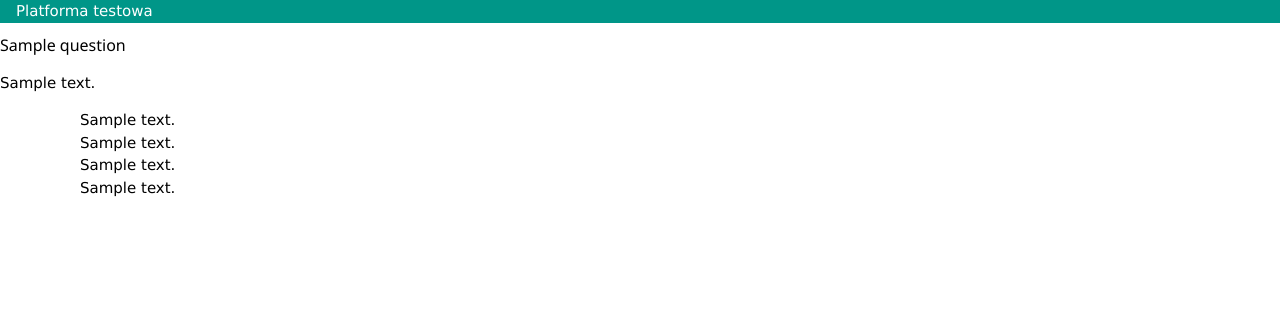
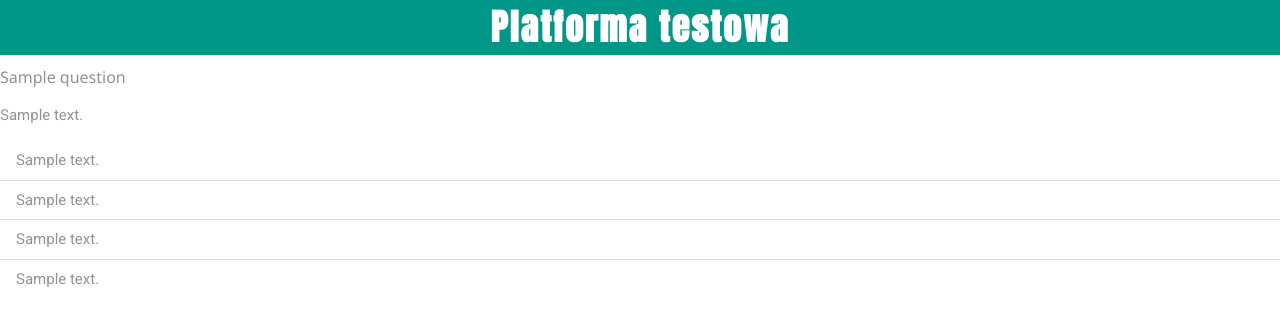
Before and after one commit to tomwiet/testcms, a Django app: template testy/templates/testy/question_list.html in a window 1280 px wide. Shown: the top 326 px of the page. Run offline with Django 3.2, Linux system fonts and the light colour scheme; the template is opened without the code that fills it: most values are stand-ins (such as "Sample title", 1, 10 or a date in 2020).

Commit message:
add some css to question list

```diff
--- a/static/css/testy.css
+++ b/static/css/testy.css
@@ -0,0 +1,25 @@
+@import url('https://fonts.googleapis.com/css?family=Roboto');
+@import url('https://fonts.googleapis.com/css?family=Anton');
+body {
+
+  font-family: 'Roboto', sans-serif;
+  color: #8e9692;
+
+}
+
+header {
+
+  font-family: 'Anton', sans-serif;
+  font-size: 36px;
+  font-weight: bold;
+  letter-spacing: 2px;
+  color: #062d1b;
+
+
+}
+
+.roboto-font {
+
+  font-family: 'Roboto', sans-serif;
+
+}
--- a/testy/templates/testy/base.html
+++ b/testy/templates/testy/base.html
@@ -13,7 +13,7 @@
 </head>
 
 <body>
-  <header class="w3-container w3-teal">Platforma testowa</header>
+  <header class="w3-container w3-teal w3-center"><span>Platforma testowa</span></header>
 
   {% block content %}
 
--- a/testy/templates/testy/question_list.html
+++ b/testy/templates/testy/question_list.html
@@ -4,12 +4,12 @@
   {% for question in questions %}
   <h6>{{question.title}}</h6>
   <p>{{ question.quest_text }}</p>
-  <ol>
-    <ul>{{question.answer1}}</ul>
-    <ul>{{question.answer2}}</ul>
-    <ul>{{question.answer3}}</ul>
-    <ul>{{question.answer4}}</ul>
-  </ol>
+  <ul class="w3-ul">
+    <li>{{question.answer1}}</li>
+    <li>{{question.answer2}}</li>
+    <li>{{question.answer3}}</li>
+    <li>{{question.answer4}}</li>
+  </ul>
   {% endfor %}
 
 {% endblock content %}
```
